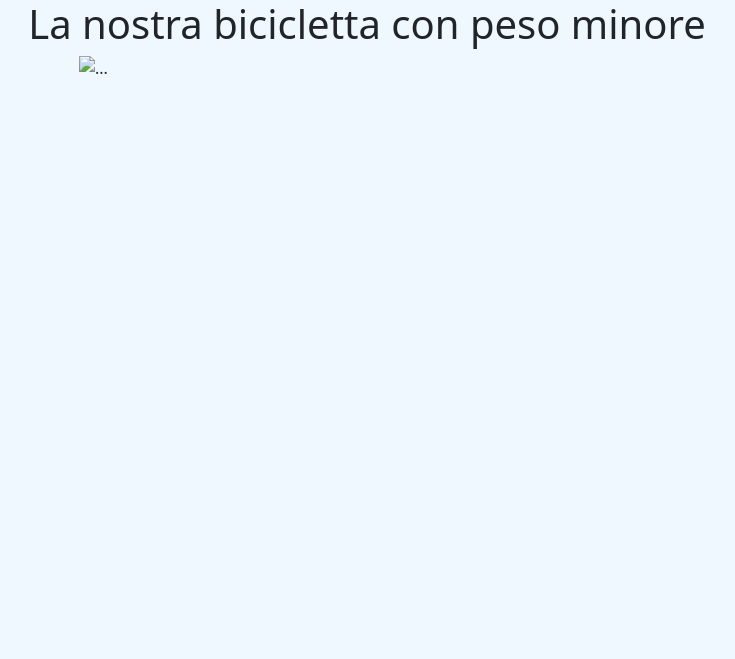
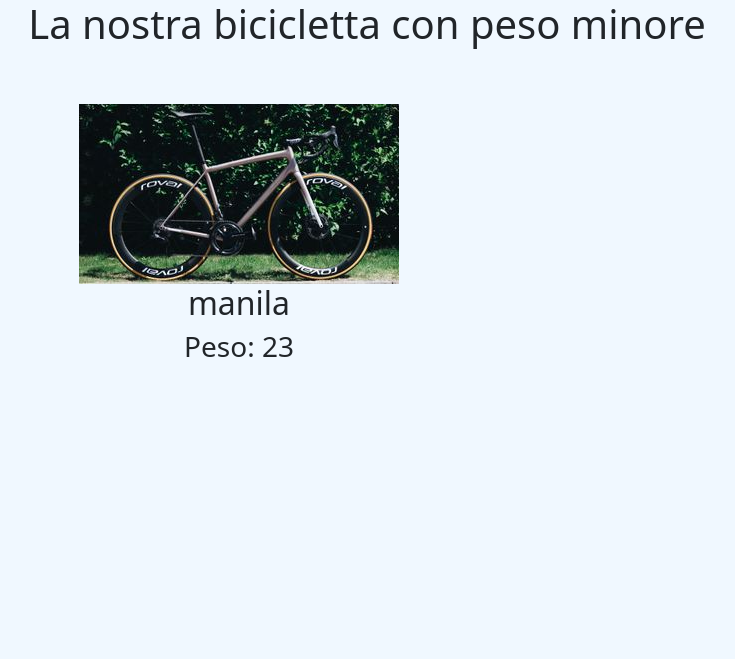
Before and after one commit to danielecarpentiero/js-snack-es6, a plain HTML site: page snack-1/index.html in a window 1280 px wide. Shown: the whole page, without its empty margins (273-1008 px from the left). Drawn offline with nearby package versions, Linux system fonts and the light colour scheme.

Commit message:
feat: javascript file

```diff
--- a/snack-1/index.html
+++ b/snack-1/index.html
@@ -14,14 +14,22 @@
   </head>
   <body>
     <div class="container">
-      <header class="text-center">
+      <header class="text-center pb-5">
         <h1>La nostra bicicletta con peso minore</h1>
       </header>
       <main>
-        <div class="bike-1">
-          <div class="container d-flex">
-            <img src="..." class="img-fluid" alt="..." />
-          </div>
+        <div id="contenitore" class="container d-flex">
+          <!--   <div class="bike">
+            <div class="image">
+              <img
+                src="../img/Lightweight_Urgestalt_bikeTest_web_Main_side.jpg"
+                class="img-fluid"
+                alt=""
+              />
+              <h2 class="text-center">Augusto</h2>
+              <h3 class="text-center">Peso: 38</h3>
+            </div>
+          </div> -->
         </div>
       </main>
     </div>
--- a/snack-1/main.mjs
+++ b/snack-1/main.mjs
@@ -0,0 +1,54 @@
+const bikes = [
+  {
+    bikeName: "augusto",
+    bikeWeight: 38,
+    bikeImage: "../img/81KvpYgtwpL._AC_UF894,1000_QL80_.jpg",
+  },
+  {
+    bikeName: "giorgina",
+    bikeWeight: 22,
+    bikeImage: "../img/1692-0-0-2687-10000-5876-1000.jpg",
+  },
+  {
+    bikeName: "teodora",
+    bikeWeight: 26,
+    bikeImage: "../img/2023-Canyon-Ultimate-CFRCrop-9f7857a.jpg",
+  },
+  {
+    bikeName: "fausta",
+    bikeWeight: 19,
+    bikeImage: "../img/best_lightweight_bikes_21.jpg",
+  },
+  {
+    bikeName: "alda",
+    bikeWeight: 30,
+    bikeImage: "../img/Lightweight_Urgestalt_bikeTest_web_Main_side.jpg",
+  },
+  {
+    bikeName: "duda",
+    bikeWeight: 41,
+    bikeImage: "../img/MG_BR_HC-2021_Rebecca-Richardson_01-77d5685.jpg",
+  },
+  {
+    bikeName: "manila",
+    bikeWeight: 23,
+    bikeImage: "../img/wQSfPdUmv6RrZEecuN4eU-320-80.jpg",
+  },
+];
+console.log(bikes[5].bikeWeight);
+const bikeContainer = document.getElementById("contenitore");
+
+bikes.forEach((bike) => {
+  bikeContainer.innerHTML = ` <div class="bike">
+  <div class="image">
+    <img
+      src="${bike.bikeImage}"
+      class="img-fluid"
+      alt=""
+    />
+    <h2 class="text-center">${bike.bikeName}</h2>
+    <h3 class="text-center">Peso: ${bike.bikeWeight}</h3>
+  </div>
+</div>`;
+  console.log(bike);
+});
--- a/snack-1/style.css
+++ b/snack-1/style.css
@@ -13,11 +13,9 @@ main {
 }
 
 main .container {
-  height: 600px;
   width: 37.5rem;
 }
 
 .container img {
-  height: 100%;
   width: 100%;
 }
```
Also changed, not shown: img/1692-0-0-2687-10000-5876-1000.jpg (added), img/2023-Canyon-Ultimate-CFRCrop-9f7857a.jpg (added), img/81KvpYgtwpL._AC_UF894,1000_QL80_.jpg (added), img/Lightweight_Urgestalt_bikeTest_web_Main_side.jpg (added), img/MG_BR_HC-2021_Rebecca-Richardson_01-77d5685.jpg (added), img/best_lightweight_bikes_21.jpg (added), img/wQSfPdUmv6RrZEecuN4eU-320-80.jpg (added).
